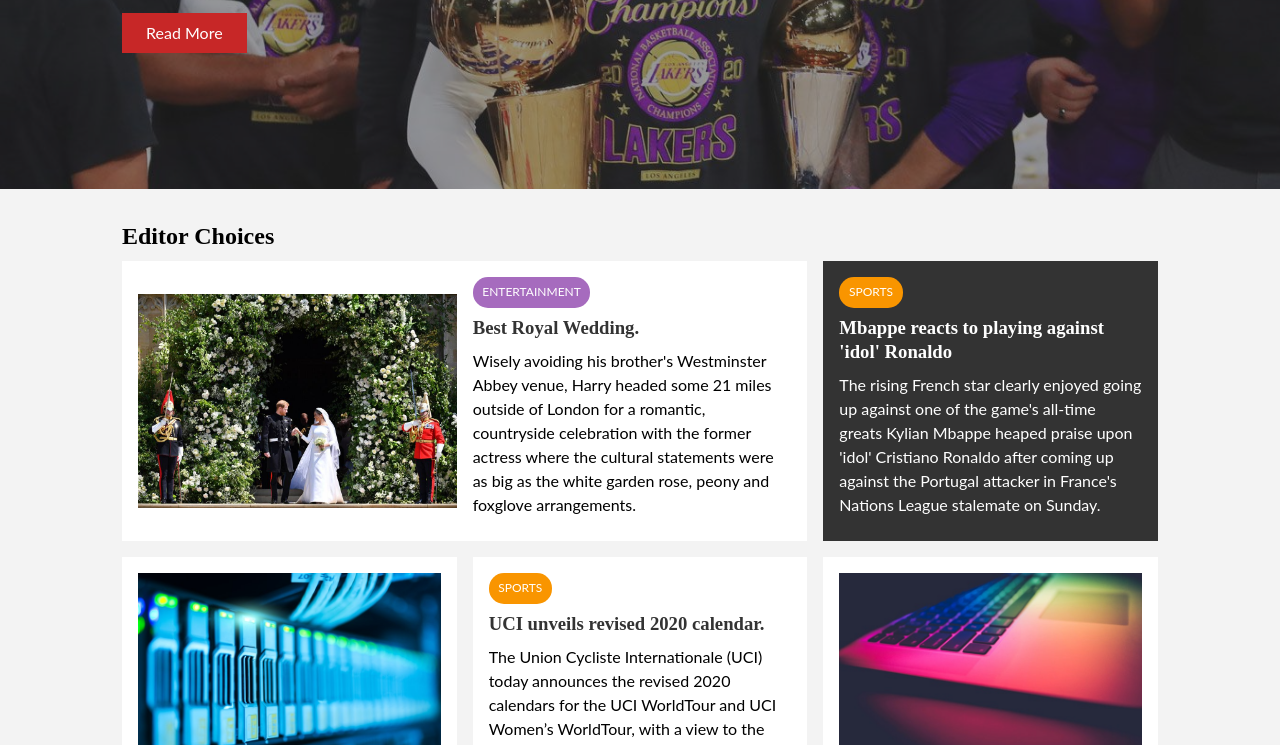
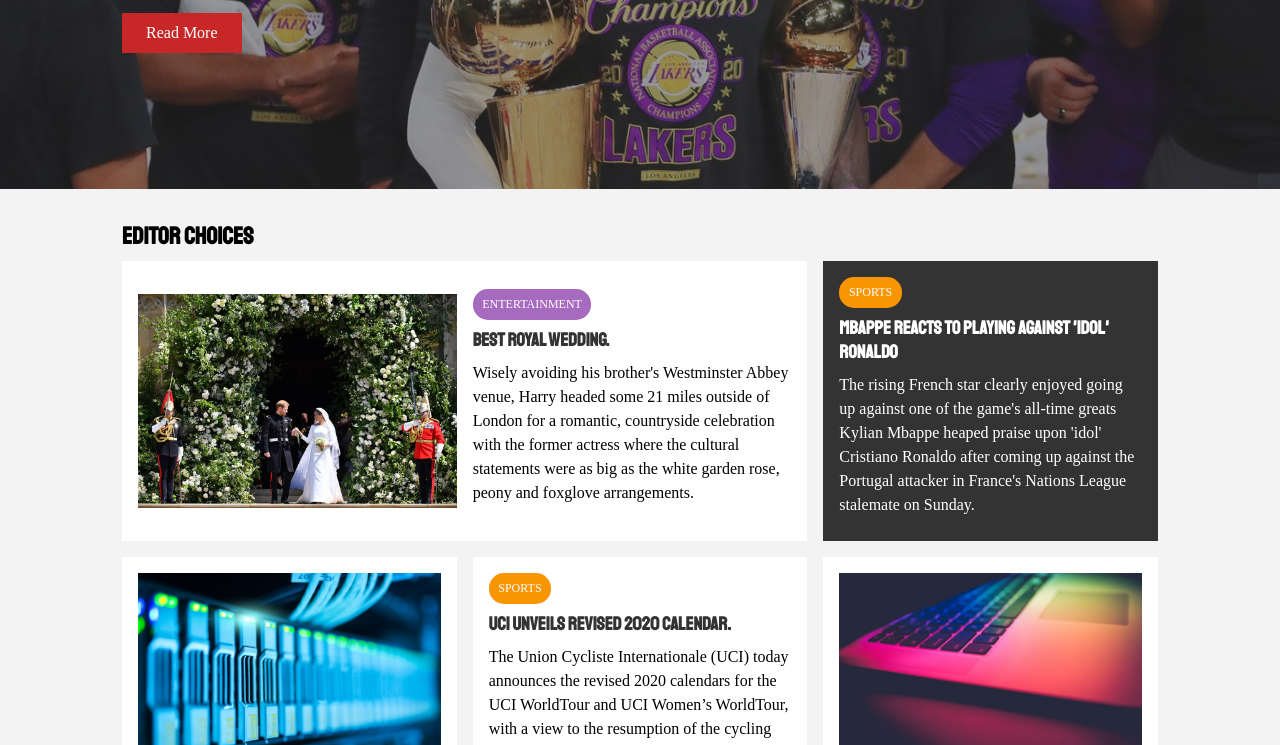
Before and after one commit to TBanda27/newsgrid-website, a plain HTML site: page index.html in a window 1280 px wide. Shown: the part 349-1094 px from the top of the page. Drawn offline with Linux system fonts and the light colour scheme.

Commit message:
first commit

```diff
--- a/CSS/style.css
+++ b/CSS/style.css
@@ -20,7 +20,7 @@
 
 html,
 body {
-    font-family: 'Lato', Arial, Helvetica, sans-serif;
+    font-family: 'Times New Roman', Times, serif;
     line-height: 1.5;
     background: var(--light-color);
 }
@@ -48,7 +48,7 @@ h3,
 h4,
 h5,
 h6 {
-    font-family: 'Staatliches', 'Times New Roman', cursive;
+    font-family: 'Staatliches', cursive;
     margin-bottom: 0.55rem;
     line-height: 1.3;
 }
--- a/index.html
+++ b/index.html
@@ -9,8 +9,10 @@
     <script src="https://kit.fontawesome.com/fadbaa095e.js" crossorigin="anonymous"></script>
     <!-- google fonts styles -->
     <!-- lato and staatliches -->
+    <link href="https://fonts.googleapis.com/css2?family=Lato&family=Staatliches&display=swap" rel="stylesheet">
     <link rel="stylesheet" href="/CSS/style.css">
     <link rel="stylesheet" media="screen and (max-width: 768px)" href="/CSS/mobile.css">
+    <link rel="shortcut icon" type="image/x-icon" href="favicon.ico">
     <!-- place favicon icon here -->
 </head>
 
```
Also changed, not shown: favicon.ico (added), image_resources/favicon.ico (added).
